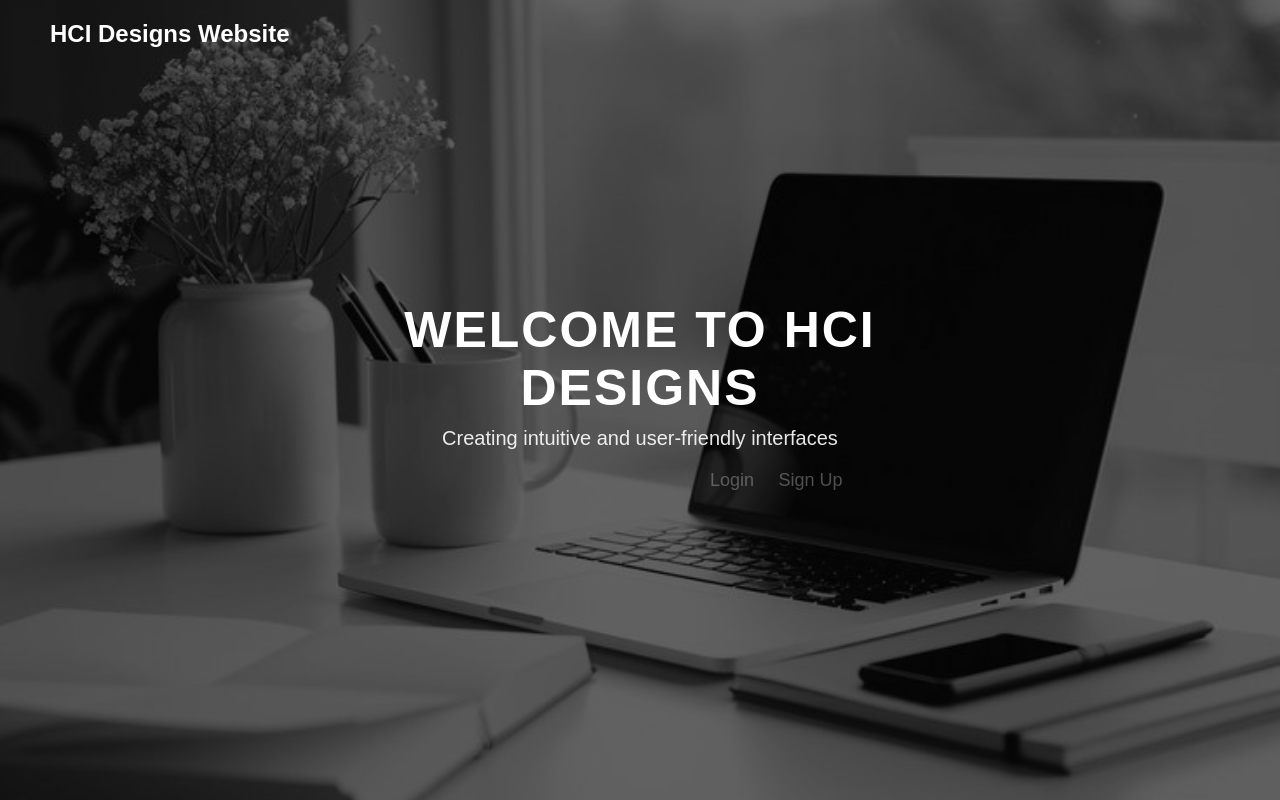
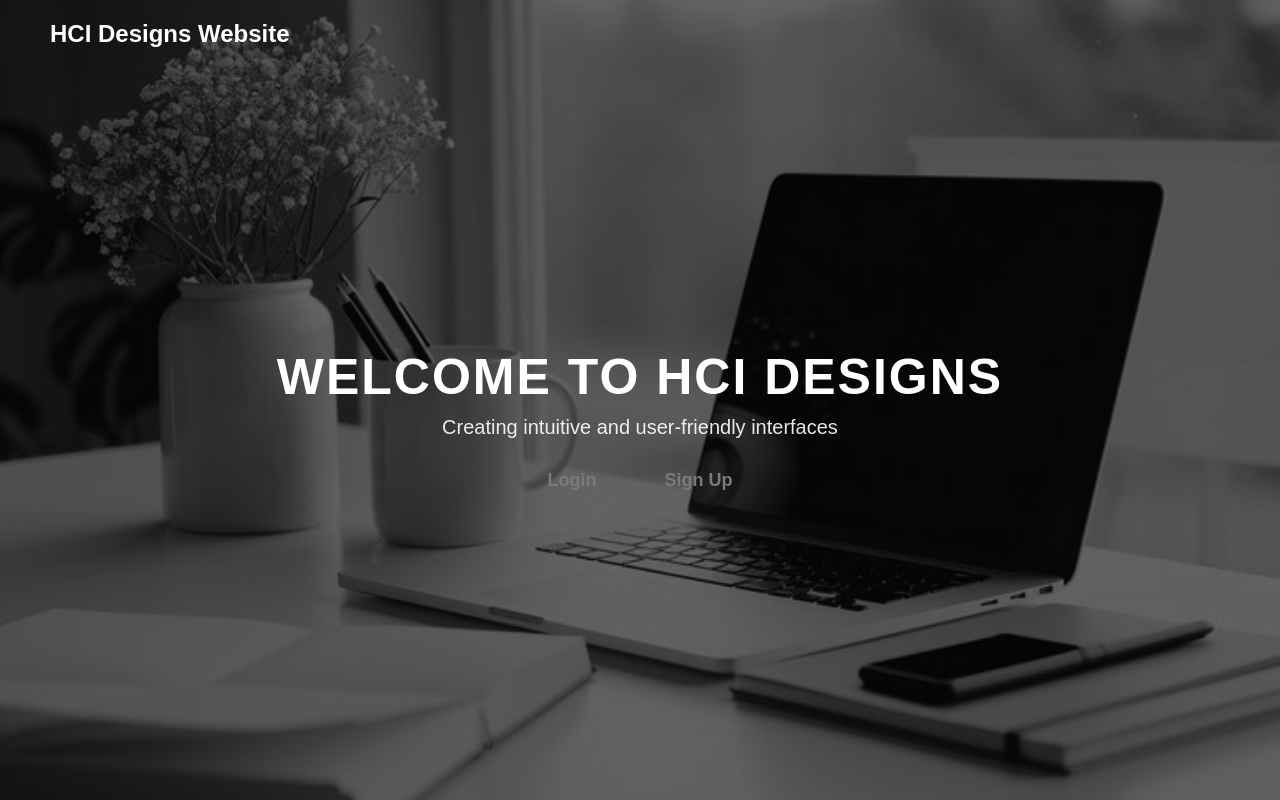
Before and after one commit to nimishathallapally/UXpectations, a Flask app: page /bad-design in a window 1280 px wide. Run offline with Flask 3, Linux system fonts and the light colour scheme.

Commit message:
fix: update home_bad css

```diff
--- a/static/css/home_bad.css
+++ b/static/css/home_bad.css
@@ -25,17 +25,16 @@ body {
     align-items: center;
     justify-content: center;
     text-align: center;
+    padding: 20px;
 }
 
 /* Navbar */
 nav {
-    position: absolute;
-    top: 20px;
-    left: 50px; /* Keeping title on the left */
+    width: 100%;
     display: flex;
-    justify-content: space-between;
+    justify-content: center;
     align-items: center;
-    width: 90%;
+    padding: 20px;
 }
 
 /* Website title */
@@ -43,34 +42,20 @@ nav {
     font-size: 24px;
     font-weight: bold;
     color: white;
+    position: absolute;
+    top: 20px;
+    left: 50px;
 }
-
-/* Moving navigation links (Login & Sign Up) to bottom-left */
-.nav-links {
-    position: absolute;
-    top: 450px; /* Moves it to the bottom */
-    left: 650px;  /* Keeps it aligned to the left */
-}
-
-.nav-links a {
-    color: rgba(255, 255, 255, 0.295);
-    text-decoration: none;
-    font-size: 18px;
-    font-weight: 500;
-    margin: 0 10px;
-    transition: color 0.3s ease-in-out;
-}
-/*
-.nav-links a:hover {
-    color: #f39c12;
-}*/
 
 /* Main content */
 .content {
-    max-width: 700px;
+    flex-grow: 1;
+    display: flex;
+    flex-direction: column;
+    align-items: center;
+    justify-content: center;
     text-align: center;
     color: white;
-    margin-top: -50px;
 }
 
 /* Title Styling */
@@ -89,7 +74,32 @@ nav {
     font-weight: 300;
     opacity: 0.9;
     animation: fadeIn 1.5s ease-in-out;
+    margin-bottom: 20px;
 }
+
+/* Centered navigation links below paragraph */
+.nav-links {
+    display: flex;
+    gap: 20px;
+    justify-content: center;
+    margin-top: 10px;
+}
+
+/* Styled buttons */
+.nav-links a {
+    /* background-color: #f39c12; */
+    color: rgb(124, 121, 121);
+    text-decoration: none;
+    font-size: 18px;
+    font-weight: 600;
+    padding: 1px 24px;
+    border-radius: 5px;
+    transition: background 0.3s ease-in-out;
+}
+
+/* .nav-links a:hover {
+    background: #e67e22;
+} */
 
 /* Animations */
 @keyframes fadeIn {
--- a/templates/home_bad.html
+++ b/templates/home_bad.html
@@ -15,14 +15,14 @@
     <div class="container">
         <nav>
             <div class="title">HCI Designs Website</div>
+        </nav>
+        <div class="content">
+            <h1>Welcome to HCI Designs</h1>
+            <p>Creating intuitive and user-friendly interfaces</p>
             <div class="nav-links">
                 <a href="#">Login</a>
                 <a href="#">Sign Up</a>
             </div>
-        </nav>
-        <div class="content">
-            <h1>Welcome to HCI Designs</h1>
-            <p>Creating intuitive and user-friendly interfaces</p>
         </div>
     </div>
 </body>
```
